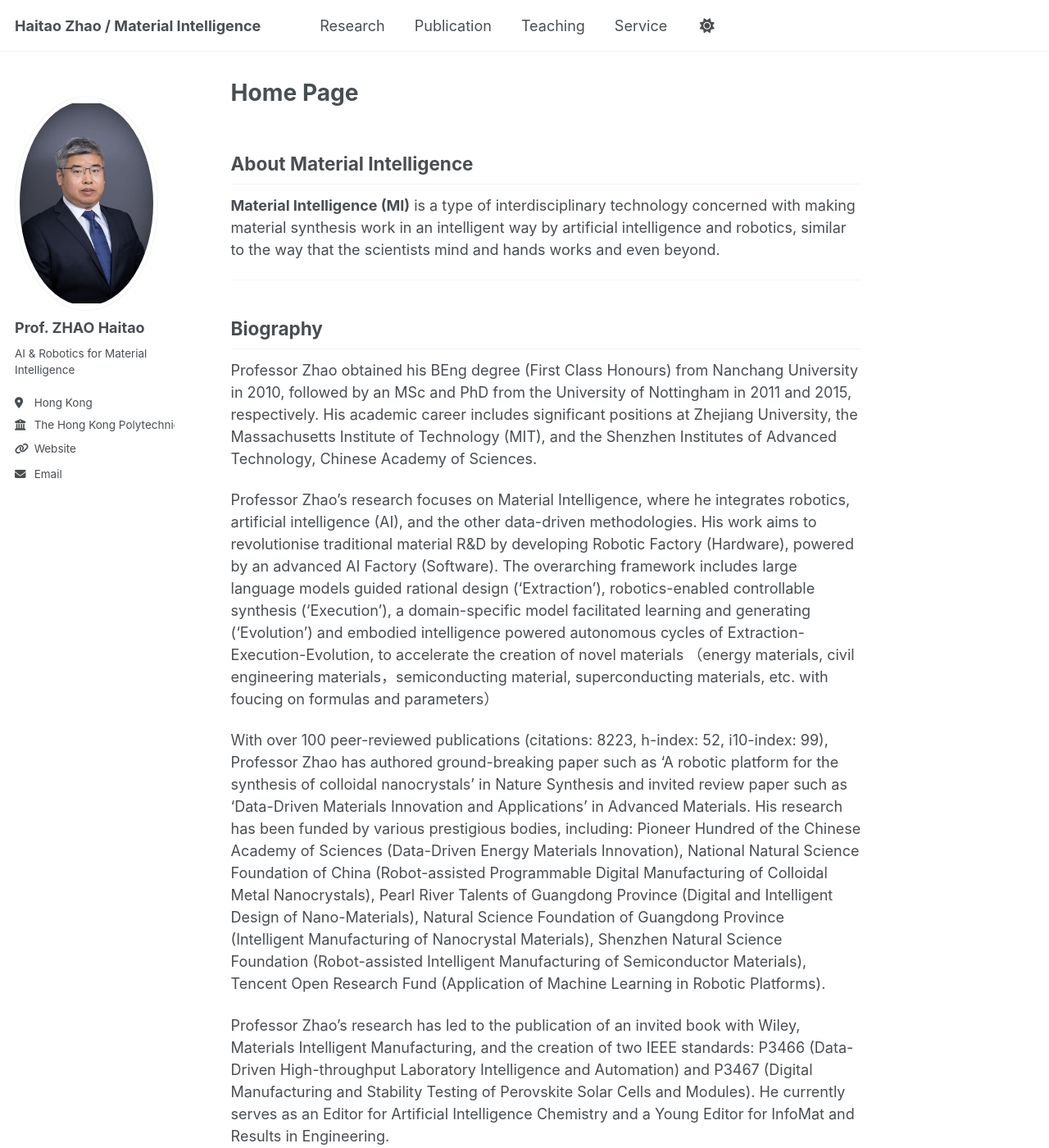
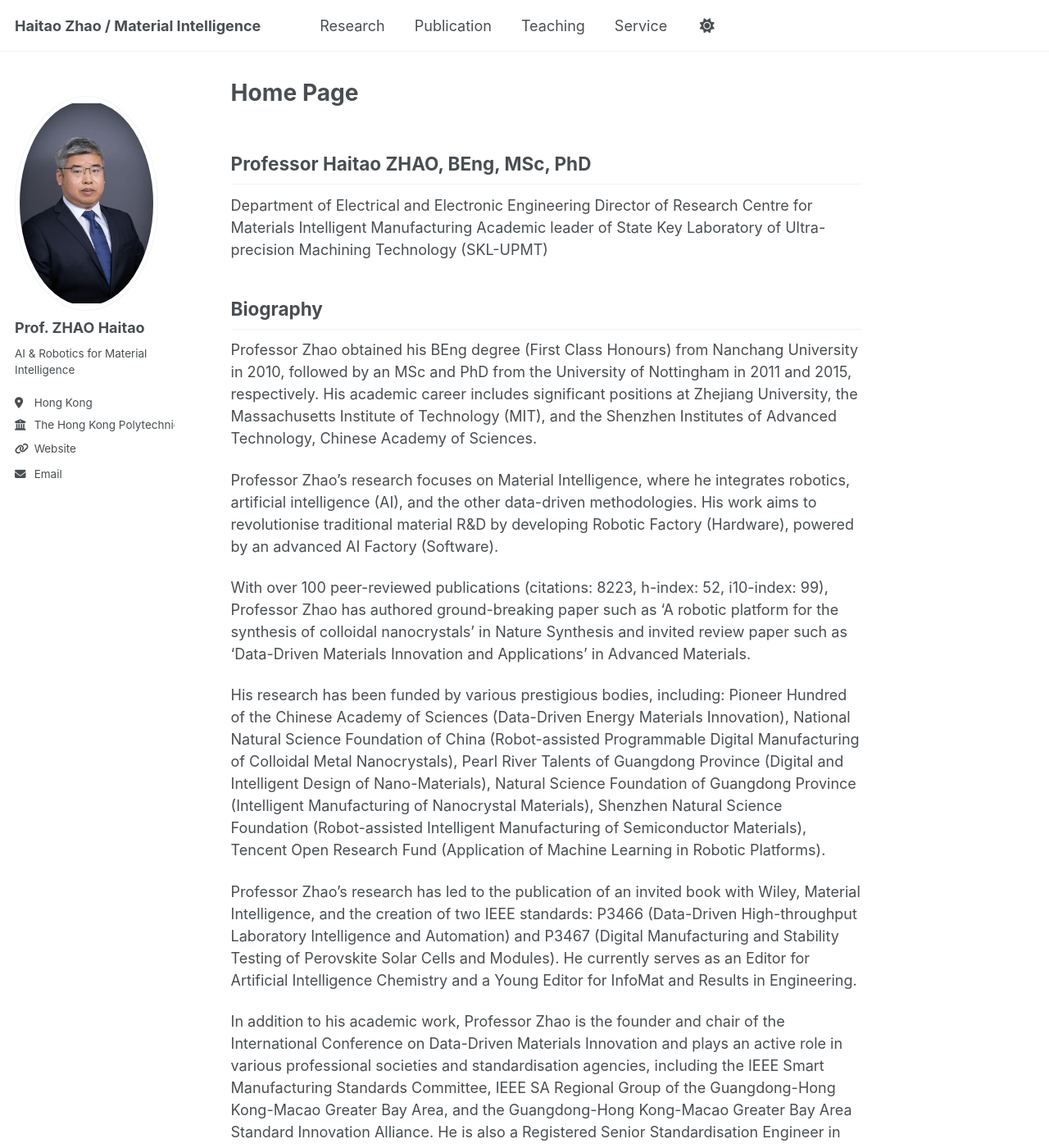
Before and after one commit to HaitaoZhao-PolyU/HaitaoZhao-PolyU.github.io, a Jekyll site: the page built from _pages/about.md, in a window 1280 px wide and 1400 px high. Shown: the whole window at 82% size. Built offline with Jekyll 4.4.1, drawn with Linux system fonts in a browser that asks for light colours; some of the changed text lies outside the part shown.

Commit message:
Update about.md

```diff
--- a/_pages/about.md
+++ b/_pages/about.md
@@ -6,33 +6,41 @@ redirect_from:
   - /about/
   - /about.html
 ---
+## Professor Haitao ZHAO, BEng, MSc, PhD
+Department of Electrical and Electronic Engineering
+Director of Research Centre for Materials Intelligent Manufacturing
+Academic leader of State Key Laboratory of Ultra-precision Machining Technology (SKL-UPMT)
+
+## Biography
+
+Professor Zhao obtained his BEng degree (First Class Honours) from Nanchang University in 2010, followed by an MSc and PhD from the University of Nottingham in 2011 and 2015, respectively. His academic career includes significant positions at Zhejiang University, the Massachusetts Institute of Technology (MIT), and the Shenzhen Institutes of Advanced Technology, Chinese Academy of Sciences.
+
+Professor Zhao’s research focuses on Material Intelligence, where he integrates robotics, artificial intelligence (AI), and the other data-driven methodologies. His work aims to revolutionise traditional material R&D by developing Robotic Factory (Hardware), powered by an advanced AI Factory (Software).
+
+With over 100 peer-reviewed publications (citations: 8223, h-index: 52, i10-index: 99), Professor Zhao has authored ground-breaking paper such as ‘A robotic platform for the synthesis of colloidal nanocrystals’ in Nature Synthesis and invited review paper such as ‘Data-Driven Materials Innovation and Applications’ in Advanced Materials.
+
+His research has been funded by various prestigious bodies, including: Pioneer Hundred of the Chinese Academy of Sciences (Data-Driven Energy Materials Innovation), National Natural Science Foundation of China (Robot-assisted Programmable Digital Manufacturing of Colloidal Metal Nanocrystals), Pearl River Talents of Guangdong Province (Digital and Intelligent Design of Nano-Materials), Natural Science Foundation of Guangdong Province (Intelligent Manufacturing of Nanocrystal Materials), Shenzhen Natural Science Foundation (Robot-assisted Intelligent Manufacturing of Semiconductor Materials), Tencent Open Research Fund (Application of Machine Learning in Robotic Platforms).
+
+Professor Zhao’s research has led to the publication of an invited book with Wiley, Material Intelligence, and the creation of two IEEE standards: P3466 (Data-Driven High-throughput Laboratory Intelligence and Automation) and P3467 (Digital Manufacturing and Stability Testing of Perovskite Solar Cells and Modules). He currently serves as an Editor for Artificial Intelligence Chemistry and a Young Editor for InfoMat and Results in Engineering.
+
+In addition to his academic work, Professor Zhao is the founder and chair of the International Conference on Data-Driven Materials Innovation and plays an active role in various professional societies and standardisation agencies, including the IEEE Smart Manufacturing Standards Committee, IEEE SA Regional Group of the Guangdong-Hong Kong-Macao Greater Bay Area, and the Guangdong-Hong Kong-Macao Greater Bay Area Standard Innovation Alliance. He is also a Registered Senior Standardisation Engineer in Hong Kong and Guangdong Province.
+
+---
+
 ## About Material Intelligence
 
 **Material Intelligence (MI)** is a type of interdisciplinary technology concerned with making material synthesis work in an intelligent way by artificial intelligence and robotics, similar to the way that the scientists mind and hands works and even beyond.
 
 ---
 
-## Biography
-
-Professor Zhao obtained his BEng degree (First Class Honours) from Nanchang University in 2010, followed by an MSc and PhD from the University of Nottingham in 2011 and 2015, respectively. His academic career includes significant positions at Zhejiang University, the Massachusetts Institute of Technology (MIT), and the Shenzhen Institutes of Advanced Technology, Chinese Academy of Sciences.
-
-Professor Zhao’s research focuses on Material Intelligence, where he integrates robotics, artificial intelligence (AI), and the other data-driven methodologies. His work aims to revolutionise traditional material R&D by developing Robotic Factory (Hardware), powered by an advanced AI Factory (Software). The overarching framework includes large language models guided rational design (‘Extraction’), robotics-enabled controllable synthesis (‘Execution’), a domain-specific model facilitated learning and generating (‘Evolution’) and embodied intelligence powered autonomous cycles of Extraction-Execution-Evolution, to accelerate the creation of novel materials （energy materials, civil engineering materials，semiconducting material, superconducting materials, etc. with foucing on formulas and parameters）
-
-With over 100 peer-reviewed publications (citations: 8223, h-index: 52, i10-index: 99), Professor Zhao has authored ground-breaking paper such as ‘A robotic platform for the synthesis of colloidal nanocrystals’ in Nature Synthesis and invited review paper such as ‘Data-Driven Materials Innovation and Applications’ in Advanced Materials. His research has been funded by various prestigious bodies, including: Pioneer Hundred of the Chinese Academy of Sciences (Data-Driven Energy Materials Innovation), National Natural Science Foundation of China (Robot-assisted Programmable Digital Manufacturing of Colloidal Metal Nanocrystals), Pearl River Talents of Guangdong Province (Digital and Intelligent Design of Nano-Materials), Natural Science Foundation of Guangdong Province (Intelligent Manufacturing of Nanocrystal Materials), Shenzhen Natural Science Foundation (Robot-assisted Intelligent Manufacturing of Semiconductor Materials), Tencent Open Research Fund (Application of Machine Learning in Robotic Platforms).
-
-Professor Zhao’s research has led to the publication of an invited book with Wiley, Materials Intelligent Manufacturing, and the creation of two IEEE standards: P3466 (Data-Driven High-throughput Laboratory Intelligence and Automation) and P3467 (Digital Manufacturing and Stability Testing of Perovskite Solar Cells and Modules). He currently serves as an Editor for Artificial Intelligence Chemistry and a Young Editor for InfoMat and Results in Engineering.
-
-In addition to his academic work, Professor Zhao is the founder and chair of the International Conference on Data-Driven Materials Innovation and plays an active role in various professional societies and standardisation agencies, including the IEEE Smart Manufacturing Standards Committee, IEEE SA Regional Group of the Guangdong-Hong Kong-Macao Greater Bay Area, and the Guangdong-Hong Kong-Macao Greater Bay Area Standard Innovation Alliance. He is also a Registered Senior Standardisation Engineer in Hong Kong and Guangdong Province.
-
----
 
 ## About Research Centre for Materials Intelligent Manufacturing
 
-The Research Centre for Materials Intelligent Manufacturing (RCMIM) is dedicated to revolutionizing traditional material R&D through cutting-edge interdisciplinary research of material intelligence by artificial intelligence and robotics.
+The Research Centre for Materials Intelligent Manufacturing (RCMIM) is dedicated to revolutionizing traditional material R&D through cutting-edge interdisciplinary research of material intelligence by artificial intelligence and robotics. The overarching framework includes large language models guided rational design (‘Extraction’), robotics-enabled controllable synthesis (‘Execution’), a domain-specific model facilitated learning and generating (‘Evolution’) and embodied intelligence powered autonomous cycles of Extraction-Execution-Evolution, to accelerate the creation of novel materials （energy materials, civil engineering materials，semiconducting material, superconducting materials, etc. with foucing on formulas and parameters）
 
 “To achieve **Material Intelligence**, we begin with the power of **Artificial Intelligence**—harnessing its ability to learn and generate complex material formulas and synthesis parameters. From the cyber world to the physical world, **Machine Intelligence** evolves into **Embodied Intelligence** through the convergence of Artificial Intelligence and robotics, endowing Material Intelligence with unique capabilities for autonomous high-throughput synthesis and in situ characterization. Ultimately, our goal is to achieve **code to materials** via Materials Intelligent Manufacturing.”
 
-– Professor Haitao ZHAO, Director of Research Centre for Materials Intelligent Manufacturing
+– Professor Haitao ZHAO
 
 ## Research Interests:
 Embodied Intelligence, Machine Intelligence, and Material Intelligence
@@ -46,8 +54,8 @@ We are looking for motivated talents to join us. Openings for postdocs, graduate
 ---
 
 ## Contacts
-CD633, 6/F,
-Research Centre for Materials Intelligent Manufacturing
+CD633,
+Department of Electrical and Electronic Engineering
 Hong Kong Polytechnic University, Hung Hom, Kowloon, Hong Kong S.A.R.
 Email: hai-tao.zhao AT polyu.edu.hk
 
```
